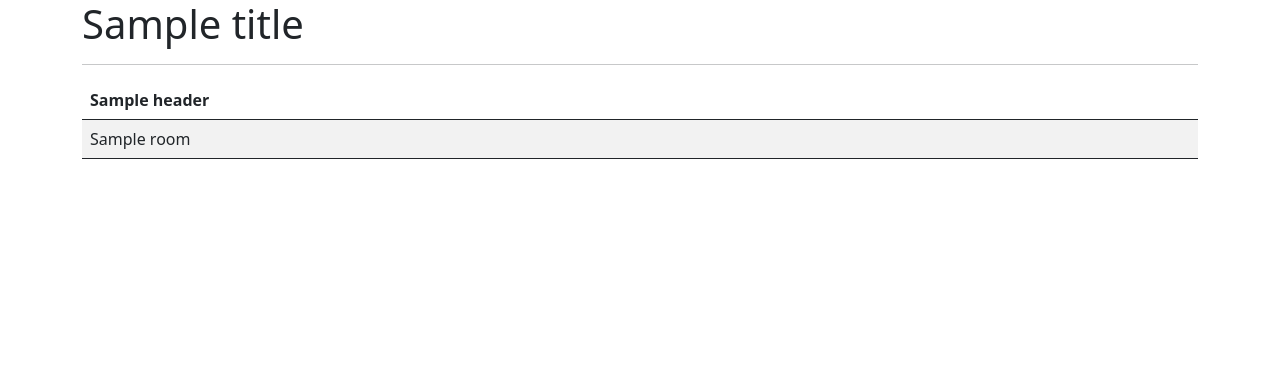
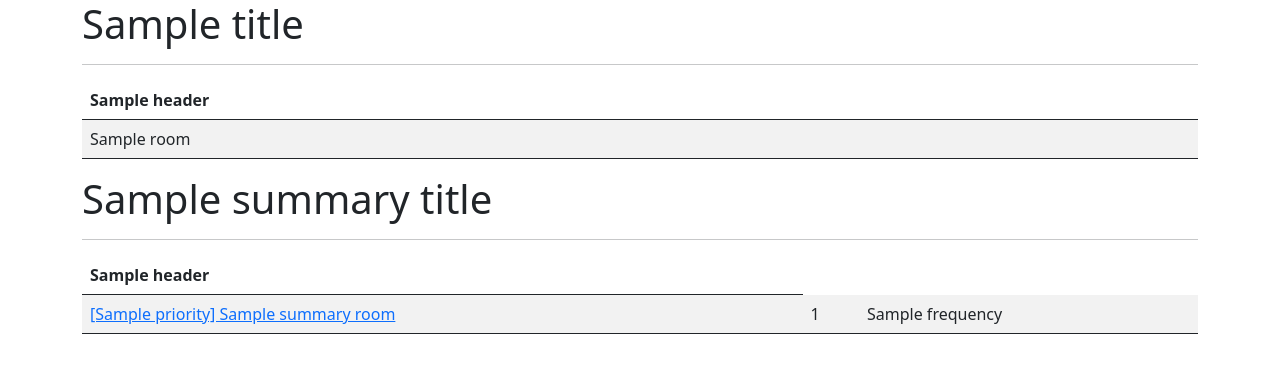
Before and after one commit to ppttzhu/rent_spider, a Flask app: template flask_app/templates/table.html in a window 1280 px wide. Shown: the top 373 px of the page. Run offline with Flask 2, Linux system fonts and the light colour scheme; the template is opened without the code that fills it: most values are stand-ins (such as "Sample title", 1, 10 or a date in 2020).

Commit message:
Added summary table in web

```diff
--- a/flask_app/app.py
+++ b/flask_app/app.py
@@ -15,12 +15,16 @@
 @app.route("/")
 def index():
     rooms = get_rooms()
+    summary_rooms = get_summary_rooms(rooms)
     return render_template(
         "table.html",
         title=f"全部房源({len(rooms)})",
         rooms=rooms,
         headers=c.ROOM_TABLE_COLUMNS_NAME + [c.ROOM_FETCH_DATE_COLUMN_NAME],
         columns=c.WEBSITE_ROOM_VIEW_COLUMNS + [c.ROOM_FETCH_DATE_COLUMN],
+        summary_title=f"房源网站数量汇总({len(c.WEBSITES)})",
+        summary_headers=[c.ROOM_TABLE_COLUMNS_NAME[0], "房源数量", "抓取频率"],
+        summary_rooms=summary_rooms,
     )
 
 
@@ -31,5 +35,20 @@
     return rooms
 
 
+def get_summary_rooms(rooms):
+    summary_rooms = {
+        web[c.ROOM_WEBSITE_NAME_COLUMN]: {
+            "count": 0,
+            "frequency": "每日两次" if web["platform"] == c.Platform.AWS else "几分钟一次",
+            c.WEBSITE_PRIORITY_COLUMN: index,
+            c.WEBSITE_URL_COLUMN: web[c.WEBSITE_URL_COLUMN],
+        }
+        for index, web in enumerate(c.WEBSITES)
+    }
+    for room in rooms:
+        summary_rooms[room[c.ROOM_WEBSITE_NAME_COLUMN]]["count"] += 1
+    return summary_rooms
+
+
 if __name__ == "__main__":
     app.run(host="0.0.0.0", port=3000)
--- a/flask_app/templates/base.html
+++ b/flask_app/templates/base.html
@@ -13,6 +13,9 @@
         <h1>{{ title }}</h1>
         <hr>
         {% block table %}{% endblock %}
+        <h1>{{ summary_title }}</h1>
+        <hr>
+        {% block summary_table %}{% endblock %}
     </div>
 
 </body>
--- a/flask_app/templates/table.html
+++ b/flask_app/templates/table.html
@@ -24,3 +24,24 @@
     </tbody>
 </table>
 {% endblock %}
+
+{% block summary_table %}
+<table id="data" class="table table-striped sortable">
+    <thead>
+        <tr>
+            {% for header in summary_headers %}
+            <th>{{header}}</th>
+            {% endfor %}
+        </tr>
+    </thead>
+    <tbody>
+        {% for name, room in summary_rooms.items() %}
+        <tr>
+            <td> <a href="{{room['url']}}"> [{{room['priority']}}] {{name}} </a> </td>
+            <td> {{room['count']}} </td>
+            <td> {{room['frequency']}} </td>
+        </tr>
+        {% endfor %}
+    </tbody>
+</table>
+{% endblock %}
```
